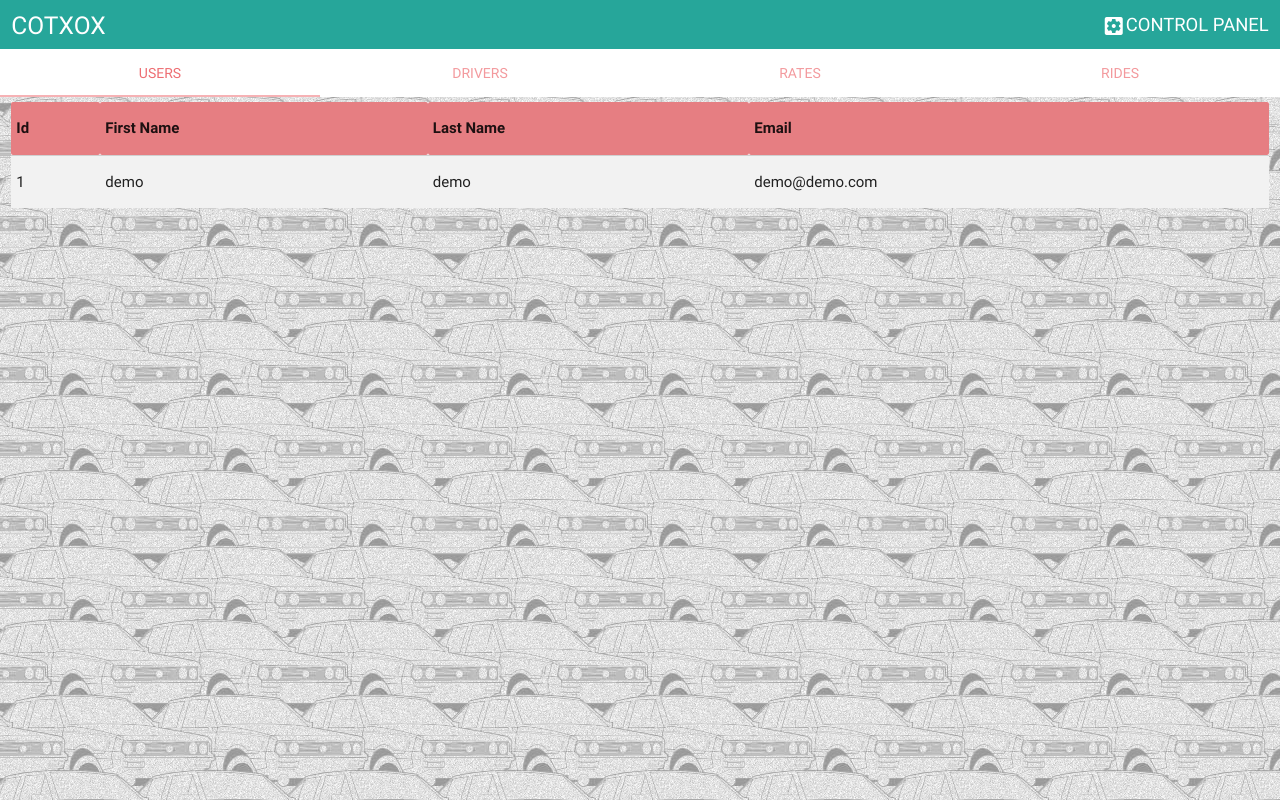
After one commit to guilleCM/Cotxox_app, a Flask app: page /admin in a window 1280 px wide. The commit adds this page. Run offline with Flask 2, Linux system fonts and the light colour scheme; data comes from the database, SQL or seed files in the repository; some libraries are stand-ins or nearby versions.

Commit message:
Revert "Revert "Merge branch 'DEV' into Workflow""
This reverts commit 148109970bb4dbc6a5d306e39b22ec910be5e16e.

```diff
--- /dev/null
+++ b/templates/vertical/admin.html
@@ -0,0 +1,112 @@
+{% extends "/vertical/base.html" %}
+
+{% block content_navigation %}
+<style>
+	.tab-control {
+		padding-left: 0px !important;
+		padding-right: 0px !important;
+	}
+	.tab-control ul {
+		overflow: hidden;
+	}
+    .icon-align {
+        vertical-align: middle;
+    }
+    .header-panel {
+    	background: #26a69a;
+    	color: white;
+    }
+    .custom-table {
+    	background: white;
+    	margin-top: 5px;
+    }
+    .custom-table thead {
+    	background: #e67e82;
+    }
+</style>
+<div class="row">
+	<div class="col s12 header-panel">
+		<h5>COTXOX<small class="right"><i class="material-icons icon-align">settings_applications</i>CONTROL PANEL</small></h5>
+	</div>
+	<div class="col s12 tab-control">
+		<ul class="tabs">
+			<li class="tab col s3"><a class="active" href="#users">Users</a></li>
+			<li class="tab col s3"><a href="#drivers">Drivers</a></li>
+			<li class="tab col s3"><a href="#rates">Rates</a></li>
+			<li class="tab col s3"><a href="#rides">Rides</a></li>
+		</ul>
+	</div>
+	<div id="users" class="col s12">
+		<table class="striped custom-table">
+			<thead>
+				<tr>
+					<th>Id</th>
+					<th>First Name</th>
+					<th>Last Name</th>
+					<th>Email</th>
+				</tr>
+			</thead>
+			<tbody>
+			{% for user in users_list %}
+				<tr>
+					<td>{{ user.id }}</td>
+					<td>{{ user.firstName }}</td>
+					<td>{{ user.lastName }}</td>
+					<td>{{ user.email }}</td>
+				</tr>
+			{% endfor %}
+			</tbody>
+		</table>
+	</div>
+	<div id="drivers" class="col s12">
+		<table class="striped custom-table">
+			<thead>
+				<tr>
+					<th>Id</th>
+					<th>First Name</th>
+					<th>Last Name</th>
+					<th>Car License</th>
+				</tr>
+			</thead>
+			<tbody>
+			{% for driver in drivers_list %}
+				<tr>
+					<td>{{ driver.id }}</td>
+					<td>{{ driver.firstName }}</td>
+					<td>{{ driver.lastName }}</td>
+					<td>{{ driver.carLicense }}</td>
+				</tr>
+			{% endfor %}
+			</tbody>
+		</table>
+	</div>
+	<div id="rates" class="col s12">
+		<table class="striped custom-table">
+			<thead>
+				<tr>
+					<th>Id</th>
+					<th>Rate</th>
+					<th>Id User</th>
+					<th>Id Driver</th>
+				</tr>
+			</thead>
+			<tbody>
+			{% for rate in rates_list %}
+				<tr>
+					<td>{{ rate.id }}</td>
+					<td>{{ rate.rate }}</td>
+					<td>{{ rate.idUser }}</td>
+					<td>{{ rate.idDriver }}</td>
+				</tr>
+			{% endfor %}
+			</tbody>
+		</table>
+	</div>
+	<div id="rides" class="col s12">Tabla rides</div>
+</div>
+
+{% endblock %}
+
+{% block javascript %}
+
+{% endblock %}
--- a/templates/vertical/base.html
+++ b/templates/vertical/base.html
@@ -15,6 +15,7 @@
       width: 100%;
       margin:0px;
       padding: 0px;
+      background-image: url("../../static/img/backgrounds/polonez_car.png");
     }
     .container-fluid{
       height: 100%;
@@ -22,7 +23,6 @@
     .general-content {
       height: 100%;
       width: 100%;
-      background-image: url("../../static/img/backgrounds/polonez_car.png");
     }
     .row{
       margin-bottom: 0px;
--- a/views.py
+++ b/views.py
@@ -7,7 +7,7 @@ from middleware.Utils import Utils
 from controllers.services import ProviderAPI
 
 from app import app, db, login_manager
-from models import Users, Drivers
+from models import Users, Drivers, Rates
 
 @app.route('/')
 @app.route('/setpickup', methods=['GET', 'POST'])
@@ -101,6 +101,18 @@ def login():
 							form=form,
 							)
 
+@app.route('/admin')
+def admin():
+	users_list = Users.query.all()
+	drivers_list = Drivers.query.all()
+	rates_list = Rates.query.all()
+	device = Utils.getDevice()
+	return render_template("/"+device+"/admin.html",
+							device=device,
+							drivers_list=drivers_list,
+							users_list=users_list,
+							rates_list=rates_list)
+
 @login_manager.user_loader
 def load_user(id):
 	return Users.query.get(int(id))
```
